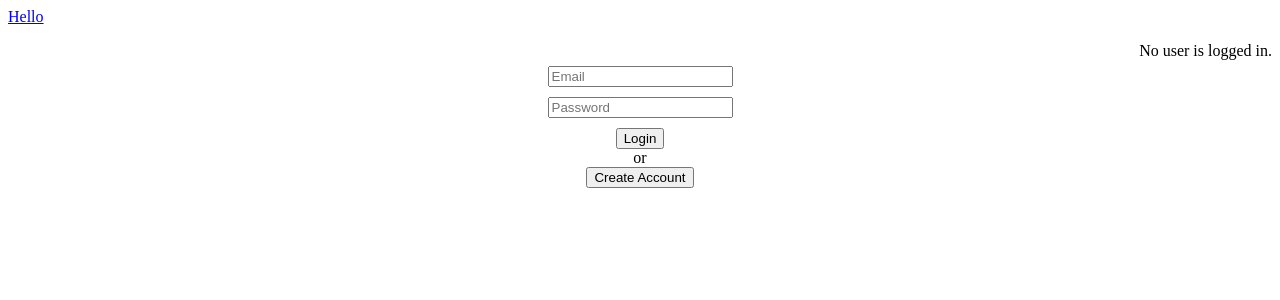
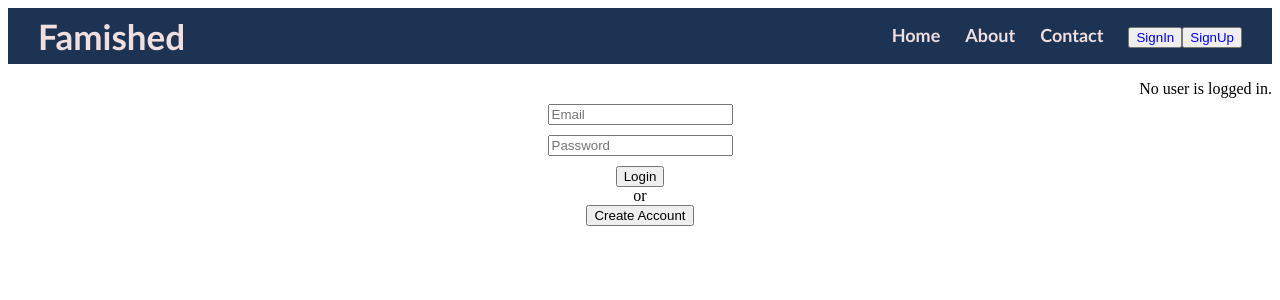
Before and after one commit to James-Hillmann/Famished, a React (Create React App) app in the folder frontend/: page / in a window 1280 px wide. Shown: the top 300 px of the page. Built offline with nearby package versions, Linux system fonts and the light colour scheme; no server answers.

Commit message:
CSS looks a bit nicer, still trying to finish up navbar

```diff
--- a/frontend/src/App.js
+++ b/frontend/src/App.js
@@ -1,78 +1,16 @@
-import {
-    signInWithEmailAndPassword,
-    createUserWithEmailAndPassword,
-} from "firebase/auth";
-import { BrowserRouter as Router, Routes, Route, Link } from "react-router-dom";
 import Hello from "./pages/hello";
 import "./styles/App.css";
-import { useEffect, useState } from "react";
-import { auth } from "./firebase";
 import Login from "./pages/Login";
-import { onAuthStateChanged } from "firebase/auth";
+import Navbar from "./pages/Navbar";
 
 function App() {
-    const [currentUser, setCurrentUser] = useState(null);
-    useEffect(() => {
-        const unsubscribe = onAuthStateChanged(auth, (user) => {
-            setCurrentUser(user);
-        });
-
-        return () => unsubscribe();
-    }, []);
-    const handleAccounts = (email, password, action) => {
-        if (action === "login") {
-            handleLogin(email, password);
-        } else if (action === "createAccount") {
-            handleSignup(email, password);
-        }
-    };
-    const handleLogin = (email, password) => {
-        console.log("Login attempt:", email, password);
-        signInWithEmailAndPassword(auth, email, password)
-            .then((userCredential) => {
-                console.log("Login success:", userCredential.user);
-                alert("Login successful!");
-            })
-            .catch((error) => {
-                console.error("Login error:", error.message);
-                alert("Login failed: " + error.message);
-            });
-    };
-
-    const handleSignup = (email, password) => {
-        createUserWithEmailAndPassword(auth, email, password)
-            .then((userCredential) => {
-                console.log("Signup success:", userCredential.user);
-                alert("Account created!");
-            })
-            .catch((error) => {
-                console.error("Signup error:", error.message);
-                alert("Signup failed: " + error.message);
-            });
-    };
-
     return (
         <div>
-            <Router>
-                <nav>
-                    <Link to="/login">Hello</Link>
-                </nav>
-                <Routes>
-                    <Route path="/about" element={<Hello />} />
-                </Routes>
-            </Router>
-
+            <div className="navbar">
+                <Navbar />
+            </div>
             <div className="container">
-                <div className="current-account">
-                    {currentUser ? (
-                        <p>Logged in as: {currentUser.email}</p>
-                    ) : (
-                        <p>No user is logged in.</p>
-                    )}
-                </div>
-                <div>
-                    <Login onButtonPress={handleAccounts} />
-                </div>
+                <Login />
             </div>
         </div>
     );
--- a/frontend/src/pages/Login.js
+++ b/frontend/src/pages/Login.js
@@ -1,18 +1,75 @@
-import { useState } from "react";
+import { useState, useEffect } from "react";
+import { auth } from "../firebase";
+import {
+    signInWithEmailAndPassword,
+    createUserWithEmailAndPassword,
+    onAuthStateChanged,
+} from "firebase/auth";
 import "../styles/Login.css";
-function Login({ onButtonPress }) {
+
+function Login() {
     const [email, setEmail] = useState("");
     const [password, setPassword] = useState("");
+    const [currentUser, setCurrentUser] = useState(null);
 
-    const handleLogin = (e) => {
+    useEffect(() => {
+        const unsubscribe = onAuthStateChanged(auth, (user) => {
+            setCurrentUser(user);
+        });
+        return () => unsubscribe();
+    }, []);
+
+    const handleAccounts = (email, password, action) => {
+        if (action === "login") {
+            handleLogin(email, password);
+        } else if (action === "createAccount") {
+            handleSignup(email, password);
+        }
+    };
+
+    const handleLogin = (email, password) => {
+        console.log("Login attempt:", email, password);
+        signInWithEmailAndPassword(auth, email, password)
+            .then((userCredential) => {
+                console.log("Login success:", userCredential.user);
+                alert("Login successful!");
+            })
+            .catch((error) => {
+                console.error("Login error:", error.message);
+                alert("Login failed: " + error.message);
+            });
+    };
+
+    const handleSignup = (email, password) => {
+        createUserWithEmailAndPassword(auth, email, password)
+            .then((userCredential) => {
+                console.log("Signup success:", userCredential.user);
+                alert("Account created!");
+            })
+            .catch((error) => {
+                console.error("Signup error:", error.message);
+                alert("Signup failed: " + error.message);
+            });
+    };
+
+    const handleFormSubmit = (e) => {
         e.preventDefault();
         const button = e.nativeEvent.submitter;
-        const action = button.name; // "login" or "createAccount"
-        onButtonPress(email, password, action);
+        const action = button.name;
+        handleAccounts(email, password, action);
     };
 
     return (
-        <form className="login-form" onSubmit={handleLogin}>
+        <div>
+            <div className="current-account">
+                {currentUser ? (
+                    <p>Logged in as: {currentUser.email}</p>
+                ) : (
+                    <p>No user is logged in.</p>
+                )}
+            </div>
+
+            <form className="login-form" onSubmit={handleFormSubmit}>
                 <input
                     className="input-email"
                     type="text"
@@ -39,6 +96,7 @@ function Login({ onButtonPress }) {
                     Create Account
                 </button>
             </form>
+        </div>
     );
 }
 
--- /dev/null
+++ b/frontend/src/pages/Navbar.js
@@ -0,0 +1,34 @@
+import React from "react";
+import "../styles/Navbar.css";
+import { Link } from "react-router-dom";
+
+function Navbar() {
+    return (
+        <nav className="navbar">
+            <div className="navdiv">
+                <div className="logo">
+                    <Link to="/">Famished</Link>
+                </div>
+                <ul>
+                    <li>
+                        <Link to="/">Home</Link>
+                    </li>
+                    <li>
+                        <Link to="/about">About</Link>
+                    </li>
+                    <li>
+                        <Link to="/contact">Contact</Link>
+                    </li>
+                    <button>
+                        <Link to="/signin">SignIn</Link>
+                    </button>
+                    <button>
+                        <Link to="/signup">SignUp</Link>
+                    </button>
+                </ul>
+            </div>
+        </nav>
+    );
+}
+
+export default Navbar;
--- /dev/null
+++ b/frontend/src/styles/Navbar.css
@@ -0,0 +1,18 @@
+*{
+    text-decoration: none;
+}
+.navbar{
+    background: #1d3354ff; font-family: calibri; padding-right: 15px;padding-left: 15px;
+}
+.navdiv{
+    display: flex; align-items: center; justify-content: space-between;
+}
+.logo a{
+    font-size: 35px; font-weight: 600; color: #f1dedeff;
+}
+li{
+    list-style: none; display: inline-block;
+}
+li a{
+    color: #f1dedeff; font-size: 18px; font-weight: bold; margin-right: 25px;
+}
--- /dev/null
+++ b/frontend/src/styles/base.css
@@ -0,0 +1,7 @@
+:root{
+    --misty-rose: #f1dedeff;
+    --ucla-blue: #467599ff;
+    --delft-blue: #1d3354ff;
+    --mint: #61c9a8ff;
+    --eerie-black: #1e1e1eff;
+}
```
Also changed, not shown: frontend/src/index.js (+3 -6 lines), frontend/src/pages/About.js (added). Lines whose indentation alone changed are shown as unchanged.
